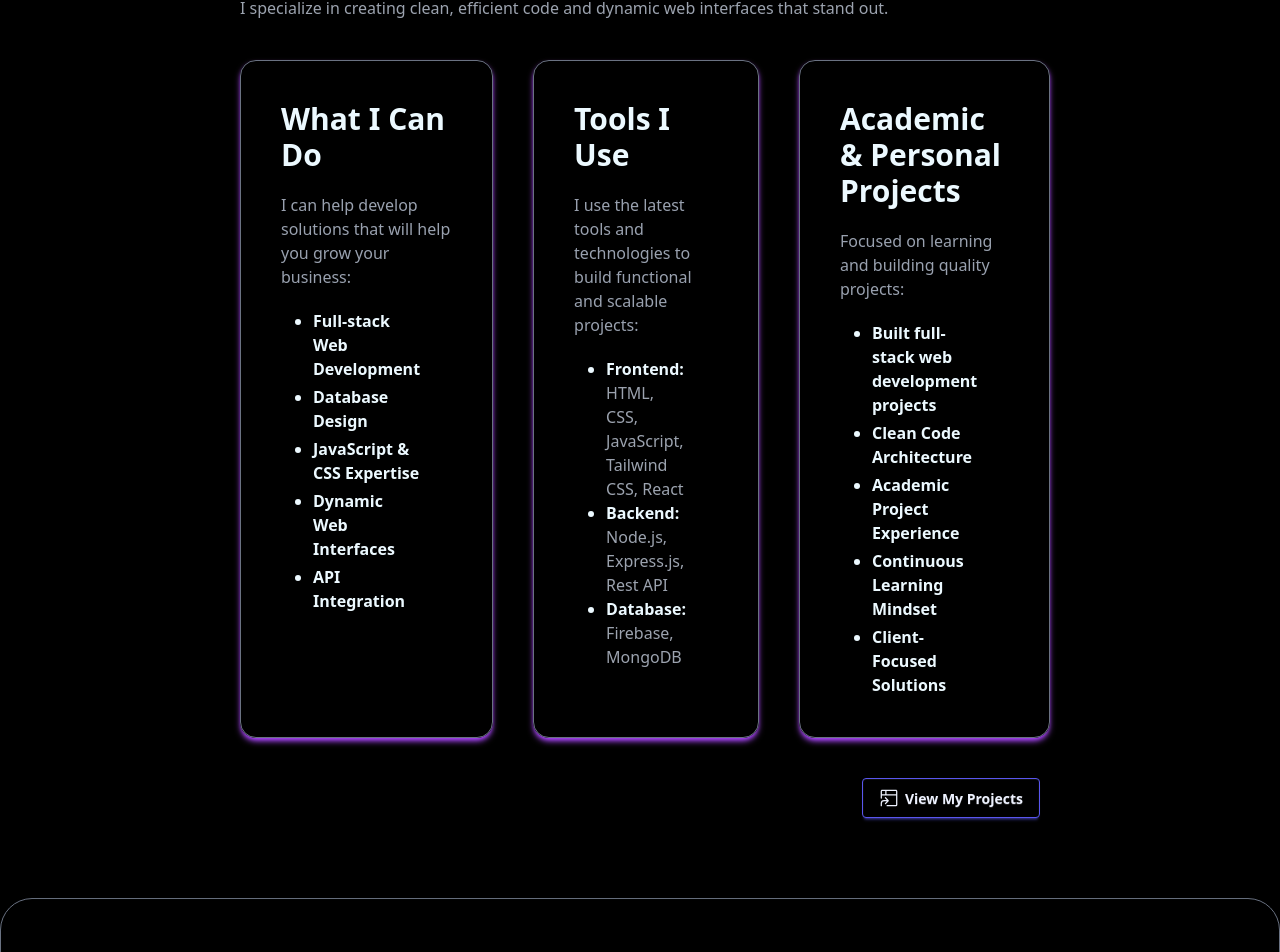
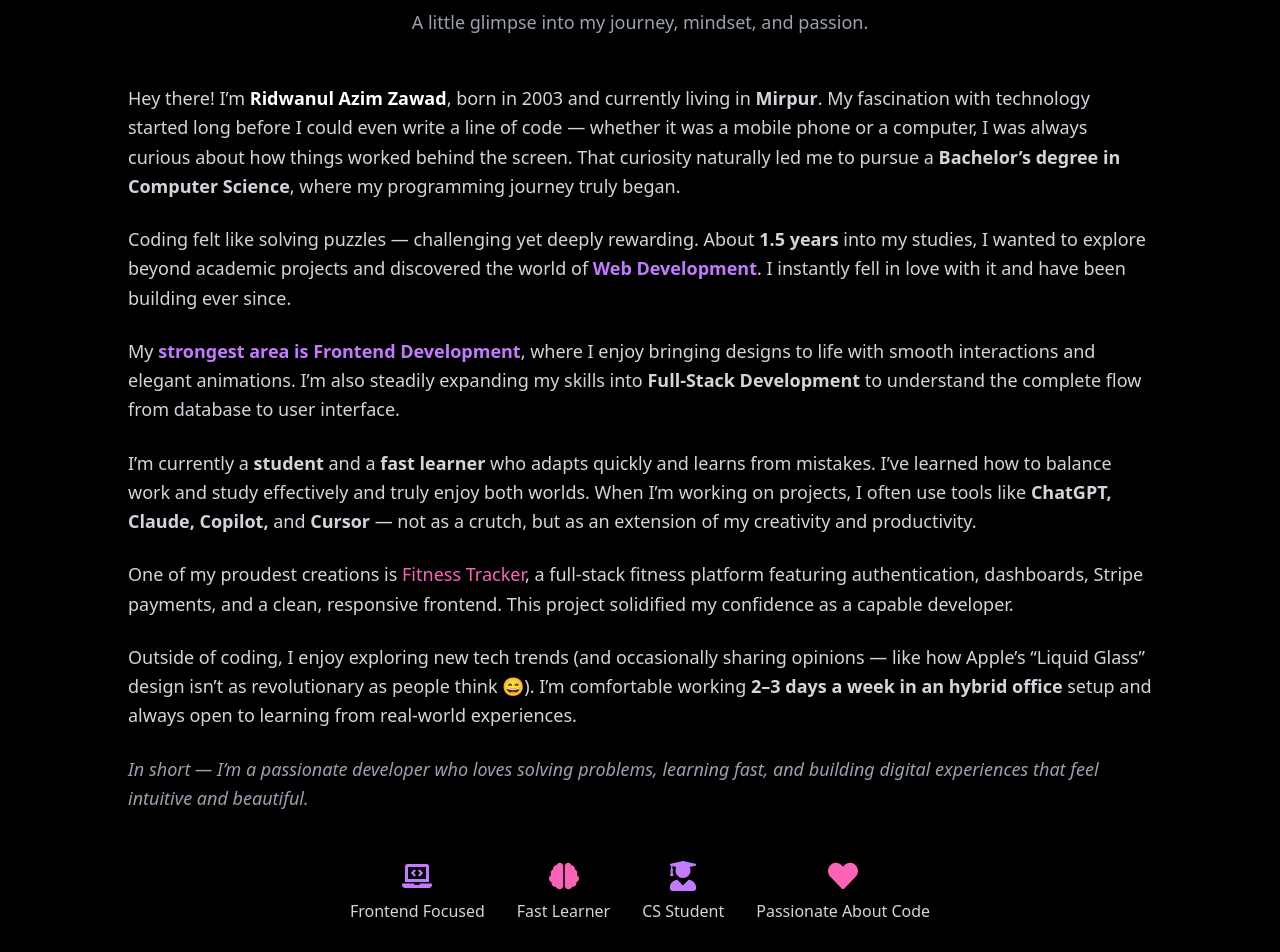
Before and after one commit to Zauwad/Portfolio, a React (Vite) app: page / in a window 1280 px wide. Shown: the part 1024-1976 px from the top of the page. Built offline with nearby package versions, Linux system fonts and the light colour scheme.

Commit message:
added About Me section with GSAP scroll animations & fixed banner image alignment

```diff
--- /dev/null
+++ b/src/Components/Home/AboutMe.jsx
@@ -0,0 +1,194 @@
+import React, { useEffect, useRef } from "react";
+import { FaLaptopCode, FaBrain, FaHeart, FaUserGraduate } from "react-icons/fa";
+import { Link } from "react-router";
+import gsap from "gsap";
+import { ScrollTrigger } from "gsap/ScrollTrigger";
+
+gsap.registerPlugin(ScrollTrigger);
+
+const AboutMe = () => {
+  const aboutRef = useRef(null);
+
+  useEffect(() => {
+    const ctx = gsap.context(() => {
+      // Heading animation
+      gsap.from(".about-heading", {
+        y: 40,
+        opacity: 0,
+        duration: 1,
+        ease: "power3.out",
+        scrollTrigger: {
+          trigger: ".about-heading",
+          start: "top 85%",
+        },
+      });
+
+      // Paragraph fade-in stagger
+      gsap.from(".about-text p", {
+        y: 30,
+        opacity: 0,
+        duration: 0.8,
+        stagger: 0.2,
+        ease: "power2.out",
+        scrollTrigger: {
+          trigger: ".about-text",
+          start: "top 80%",
+        },
+      });
+
+      // Icons animation
+      gsap.from(".about-icons div", {
+        scale: 0.8,
+        opacity: 0,
+        duration: 0.6,
+        stagger: 0.15,
+        ease: "back.out(1.7)",
+        scrollTrigger: {
+          trigger: ".about-icons",
+          start: "top 85%",
+        },
+      });
+
+      // Button animation
+      gsap.from(".about-btn", {
+        y: 20,
+        opacity: 0,
+        duration: 0.7,
+        delay: 0.2,
+        ease: "power3.out",
+        scrollTrigger: {
+          trigger: ".about-btn",
+          start: "top 85%",
+        },
+      });
+    }, aboutRef);
+
+    return () => ctx.revert();
+  }, []);
+
+  return (
+    <section
+      id="about"
+      ref={aboutRef}
+      className="relative bg-black text-gray-300 py-20 px-6 md:px-16 flex flex-col items-center justify-center overflow-hidden"
+    >
+      <div className="max-w-5xl w-full">
+        {/* Heading */}
+        <div className="about-heading text-center mb-12">
+          <h2 className="text-4xl md:text-5xl font-bold mb-4">
+            <span className="bg-gradient-to-r from-purple-400 to-pink-400 bg-clip-text text-transparent">
+              About Me
+            </span>
+          </h2>
+          <p className="text-gray-400 text-lg">
+            A little glimpse into my journey, mindset, and passion.
+          </p>
+        </div>
+
+        {/* Content */}
+        <div className="about-text space-y-6 text-lg leading-relaxed">
+          <p>
+            Hey there! I’m{" "}
+            <span className="font-bold text-white">Ridwanul Azim Zawad</span>, born in
+            2003 and currently living in{" "}
+            <span className="font-bold">Mirpur</span>. My fascination with technology
+            started long before I could even write a line of code — whether it was a
+            mobile phone or a computer, I was always curious about how things worked
+            behind the screen. That curiosity naturally led me to pursue a{" "}
+            <span className="font-bold">Bachelor’s degree in Computer Science</span>,
+            where my programming journey truly began.
+          </p>
+
+          <p>
+            Coding felt like solving puzzles — challenging yet deeply rewarding. About{" "}
+            <span className="font-bold">1.5 years</span> into my studies, I wanted to
+            explore beyond academic projects and discovered the world of{" "}
+            <span className="font-bold text-purple-400">Web Development</span>. I
+            instantly fell in love with it and have been building ever since.
+          </p>
+
+          <p>
+            My{" "}
+            <span className="font-bold text-purple-400">
+              strongest area is Frontend Development
+            </span>
+            , where I enjoy bringing designs to life with smooth interactions and elegant
+            animations. I’m also steadily expanding my skills into{" "}
+            <span className="font-bold">Full-Stack Development</span> to understand the
+            complete flow from database to user interface.
+          </p>
+
+          <p>
+            I’m currently a <span className="font-bold">student</span> and a{" "}
+            <span className="font-bold">fast learner</span> who adapts quickly and learns
+            from mistakes. I’ve learned how to balance work and study effectively and
+            truly enjoy both worlds. When I’m working on projects, I often use tools like{" "}
+            <span className="font-bold">ChatGPT, Claude, Copilot,</span> and{" "}
+            <span className="font-bold">Cursor</span> — not as a crutch, but as an
+            extension of my creativity and productivity.
+          </p>
+
+          <p>
+            One of my proudest creations is{" "}
+            <a
+              href="https://fitness-tracker-d03b6.web.app"
+              target="_blank"
+              rel="noopener noreferrer"
+              className="text-pink-400 hover:underline"
+            >
+              Fitness Tracker
+            </a>
+            , a full-stack fitness platform featuring authentication, dashboards, Stripe
+            payments, and a clean, responsive frontend. This project solidified my
+            confidence as a capable developer.
+          </p>
+
+          <p>
+            Outside of coding, I enjoy exploring new tech trends (and occasionally
+            sharing opinions — like how Apple’s “Liquid Glass” design isn’t as
+            revolutionary as people think 😄). I’m comfortable working{" "}
+            <span className="font-bold">2–3 days a week in an hybrid office</span> setup and
+            always open to learning from real-world experiences.
+          </p>
+
+          <p className="text-gray-400 italic">
+            In short — I’m a passionate developer who loves solving problems, learning
+            fast, and building digital experiences that feel intuitive and beautiful.
+          </p>
+        </div>
+
+        {/* Icons / Highlights */}
+        <div className="about-icons mt-12 flex flex-wrap justify-center gap-8 text-center text-sm md:text-base">
+          <div className="flex flex-col items-center">
+            <FaLaptopCode className="text-purple-400 text-3xl mb-2" />
+            <p>Frontend Focused</p>
+          </div>
+          <div className="flex flex-col items-center">
+            <FaBrain className="text-pink-400 text-3xl mb-2" />
+            <p>Fast Learner</p>
+          </div>
+          <div className="flex flex-col items-center">
+            <FaUserGraduate className="text-purple-400 text-3xl mb-2" />
+            <p>CS Student</p>
+          </div>
+          <div className="flex flex-col items-center">
+            <FaHeart className="text-pink-400 text-3xl mb-2" />
+            <p>Passionate About Code</p>
+          </div>
+        </div>
+
+        {/* Button
+        <div className="about-btn mt-10 text-center">
+          <Link
+            to="/projects"
+            className="inline-block px-6 py-3 bg-gradient-to-r from-purple-500 to-pink-500 text-white rounded-md shadow-md hover:scale-105 transition-all duration-300"
+          >
+            View My Work
+          </Link>
+        </div> */}
+      </div>
+    </section>
+  );
+};
+
+export default AboutMe;
--- a/src/Components/Home/Home.jsx
+++ b/src/Components/Home/Home.jsx
@@ -9,6 +9,7 @@ import Banner from './Banner';
 import emailjs from "emailjs-com";
 import Swal from 'sweetalert2';
 import { Helmet } from 'react-helmet';
+import AboutMe from './AboutMe';
 
 
 
@@ -60,6 +61,8 @@ const Home = () => {
 
             <Banner></Banner>
 
+            <AboutMe></AboutMe>
+
 
             {/* Experiences */}
             <div className='bg-black'>
@@ -95,7 +98,7 @@ const Home = () => {
 
                             <ul className='list-disc mx-4 md:mx-8 text-sm md:text-base'>
                                 <li className='font-bold'>Frontend:
-                                    <p className='small-text textsm font-normal'>HTML, CSS, JavaScript, Tailwind CSS, React</p>
+                                    <p className='small-text textsm font-normal'>HTML, CSS, React, Next Js, JavaScript, Tailwind CSS </p>
                                 </li>
                                 <li className='font-bold'>Backend:
                                     <p className='small-text font-normal'>
@@ -144,12 +147,12 @@ const Home = () => {
                 </div>
             </div>
 
-
+            {/* Connect w me */}
             <div className="bg-black">
                 <div
                     data-aos="fade-up"
                     data-aos-duration="3000"
-                    className="contact-form flex flex-col lg:flex-row items-center justify-between px-4 sm:px-8 md:px-16 lg:px-32 xl:px-50 gap-10 md:gap-20 border border-gray-500 p rounded-2xl md:rounded-4xl md:py-10 py-10 md:py-30"
+                    className="contact-form flex flex-col lg:flex-row items-center justify-between px-4 sm:px-8 md:px-16 lg:px-32 xl:px-50 gap-10 md:gap-20 border border-gray-500 p rounded-2xl md:rounded-4xl py-10 md:py-30"
                 >
                     <div className="left-side space-y-5 text-center lg:text-left">
                         <h1 className="font-bold text-2xl sm:text-3xl md:text-4xl lg:text-5xl text-purple-400">
--- a/src/Components/Navbar/DownloadResume.jsx
+++ b/src/Components/Navbar/DownloadResume.jsx
@@ -1,17 +1,37 @@
 import React from "react";
-import { FaDownload } from "react-icons/fa";
+import { FaDownload, FaEye } from "react-icons/fa";
 
 const DownloadResume = () => {
   return (
-        <div >
+    <div className="inline-block group">
+      {/* Default (before hover) */}
+      <div className="inline-flex  items-center gap-2 p-3 text-white bg-black rounded-sm shadow-md transition-all duration-300 group-hover:bg-gray-950 overflow-hidden relative">
+        {/* Normal text */}
+        <div className="flex items-center gap-2 transition-all duration-300 group-hover:opacity-0">
+          <FaDownload />
+          <span>Resume</span>
+        </div>
+
+        {/* On hover — Review & Download buttons appear inside same space */}
+        <div className="absolute inset-0 flex items-center justify-center gap-3 opacity-0 group-hover:opacity-100 transition-all duration-300">
+          <a
+            href="/Ridwanul_Azim_Resume.pdf"
+            target="_blank"
+            rel="noopener noreferrer"
+            className="flex items-center gap-1  hover:text-purple-400"
+          >
+            <FaEye />
+          </a>
+          <span className="text-gray-500">|</span>
           <a
             href="/Ridwanul_Azim_Resume.pdf"
             download="Ridwanul_Azim_Resume.pdf"
-                className="inline-flex items-center gap-2 p-3 text-white bg-black rounded-sm shadow-md hover:bg-gray-700 transition-all duration-300"
+            className="flex items-center gap-1 hover:text-purple-400"
           >
-                <FaDownload></FaDownload>
-                Resume
+            <FaDownload />
           </a>
+        </div>
+      </div>
     </div>
   );
 };
```
Also changed, not shown: src/Components/Home/Banner.jsx (+34 -13 lines), src/Components/Navbar/Navbar.jsx (+7 -7 lines). Lines whose indentation alone changed are shown as unchanged.
